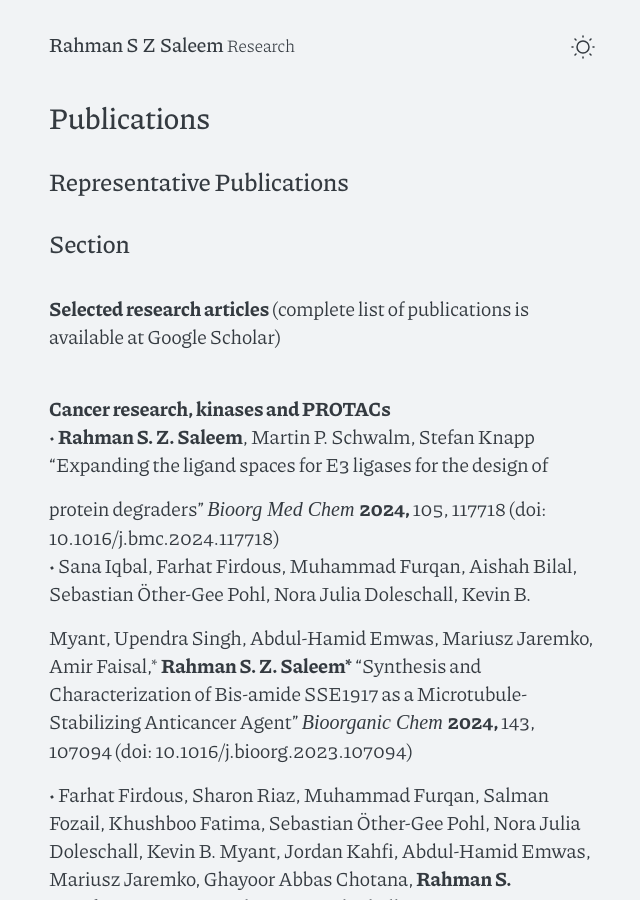
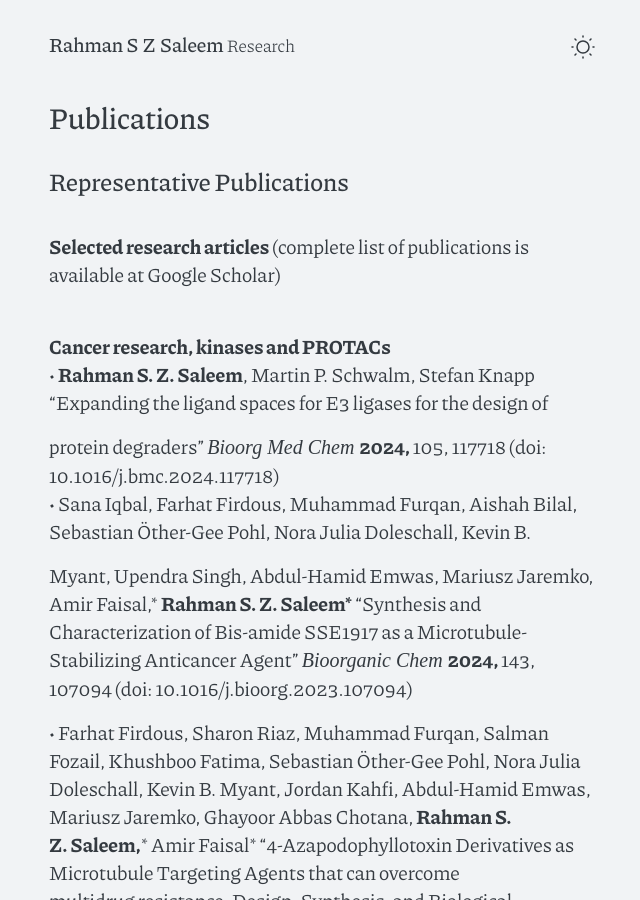
Before and after one commit to rahmanszsaleem/rahmanszsaleem.github.io, a Jekyll site: the page publication.html, which Jekyll copies as it is, in a window 1280 px wide and 900 px high. Shown: the whole window, without its empty margins (318-958 px from the left). Built offline with Jekyll 4.4.1, drawn with Linux system fonts in a browser that asks for light colours; some web fonts are replaced.

Commit message:
Update publication.html

```diff
--- a/publication.html
+++ b/publication.html
@@ -68,8 +68,6 @@
 <div class="Representative Publications">
   <h2>Representative Publications</h2>
 </div>
-
-<h2 id="section">Section</h2>
 
 
 
```
